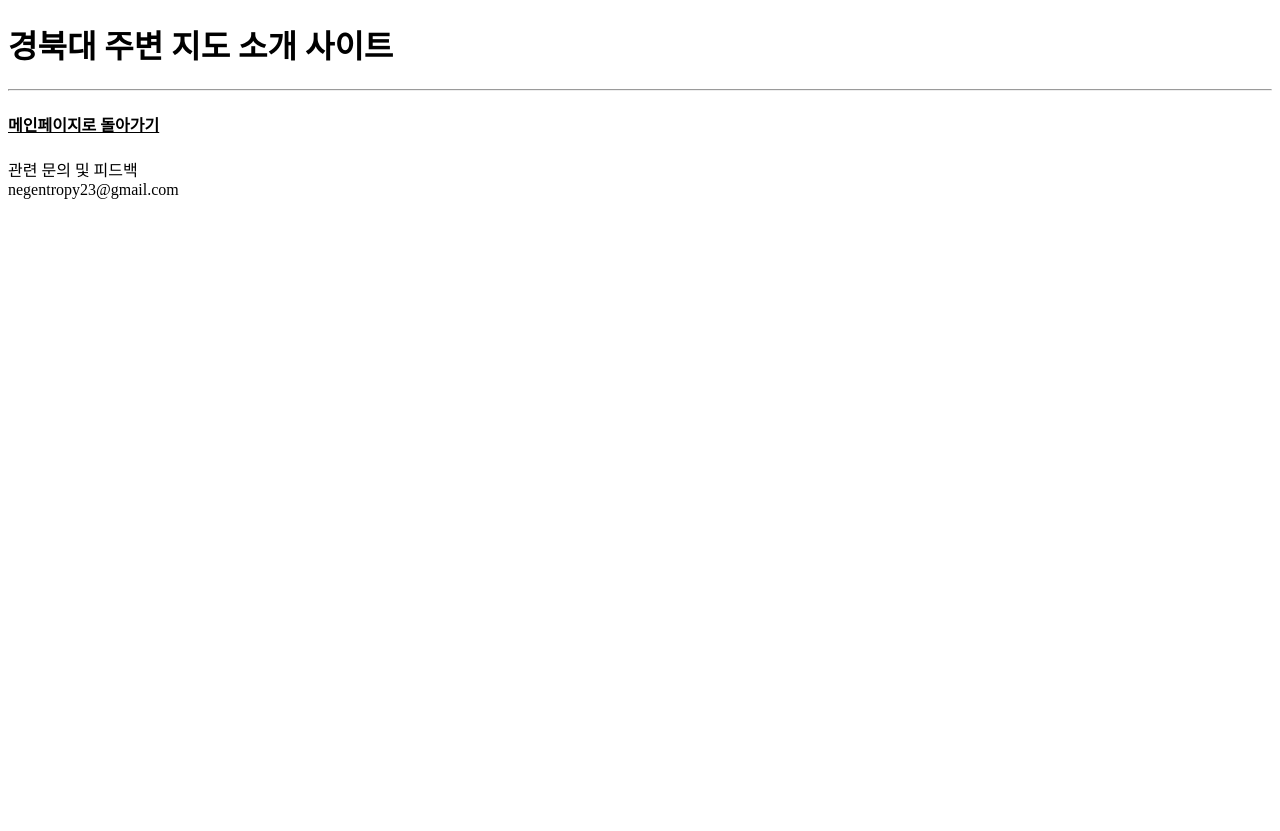
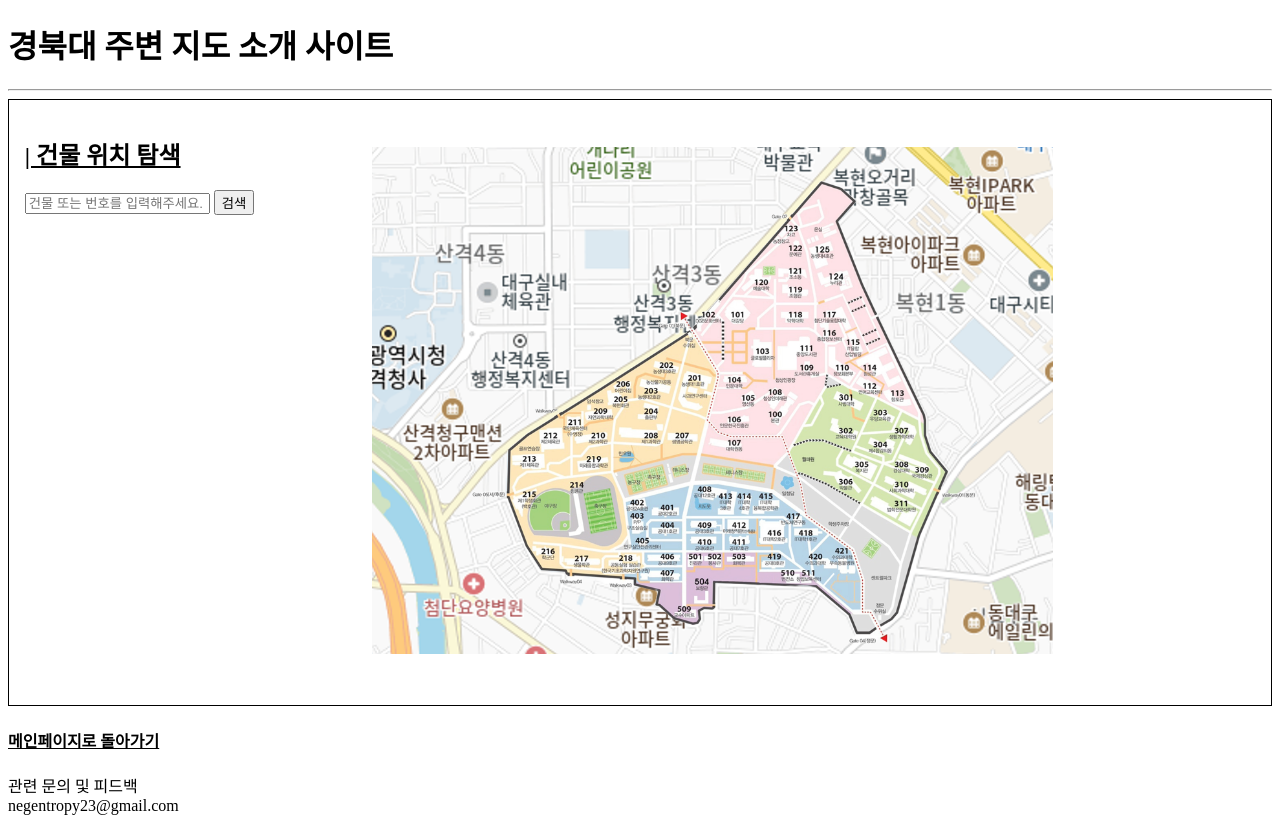
Before and after one commit to leehyowon29/KNU_map_web, a plain HTML site: page Building_location_find.html in a window 1280 px wide. Before the commit the page ends 800 px from the top, so only its background shows below. Drawn offline with Linux system fonts and the light colour scheme.

Commit message:
Add input that [search]'s outline and tools. Add annotation of that need to add.

```diff
--- a/Building_location_find.html
+++ b/Building_location_find.html
@@ -5,6 +5,10 @@
             경북대 위치정보 사이트
         </title>
         <style>
+            .main {display: grid; grid-template-columns: 1fr 3fr; border: 1px solid black;}
+            .menu {margin: 5%;}
+            .map {margin: 5%;}
+            #map_img {max-width: 80%; height: auto;}
             a {color: black;}
         </style>
     </head>
@@ -15,7 +19,21 @@
             </h1>
         </header>
         <hr>
-
+        <section class="main">
+            <section class="menu">
+                <h2><a href="Building_location_find.html">| 건물 위치 탐색</a></h2>
+                <article>
+                    <!-- 검색 기능 구현 -->
+                    <form>
+                        <input type="text" name="" placeholder="건물 또는 번호를 입력해주세요.">
+                        <input type="button" value="검색">
+                    </form>
+                </article>
+            </section>
+            <section class="map">
+                <img id="map_img" src="map_image.png">
+            </section>
+        </section>
         <footer>
             <h4><a href="index.html">메인페이지로 돌아가기</a></h4>
             <p>
```
Also changed, not shown: Find_Section_Building.html (+10 -11 lines), index.html (+2 -0 lines).
